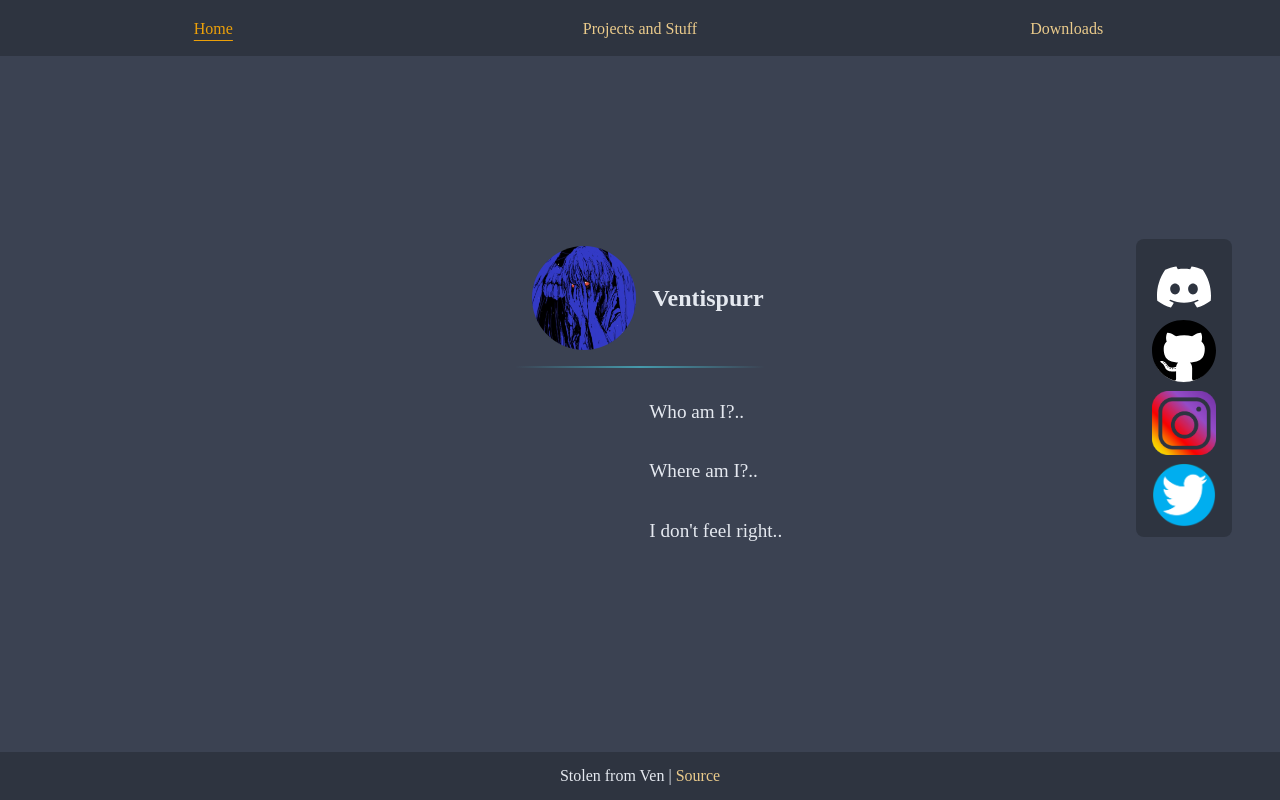
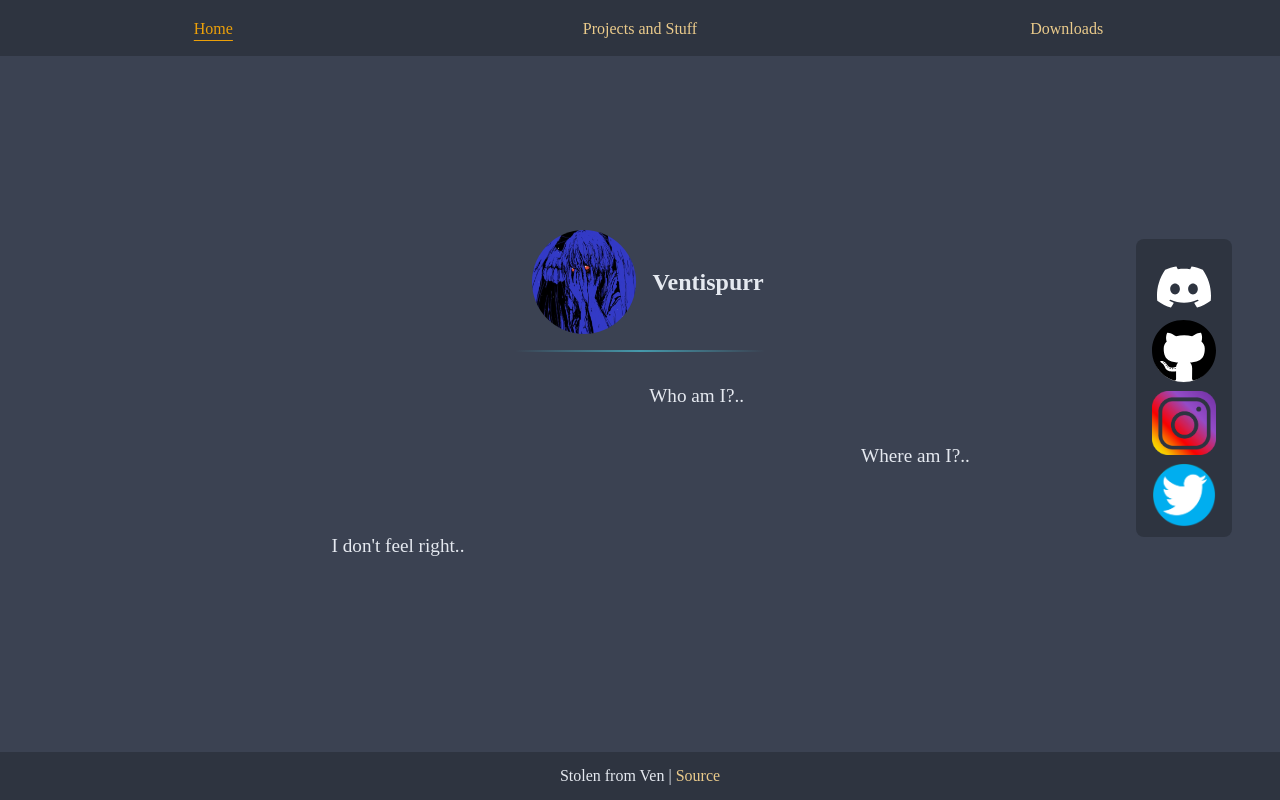
Before and after one commit to rawt4k/its.ven.rip, a website: page index.html in a window 1280 px wide. Drawn offline with Linux system fonts and the light colour scheme.

Commit message:
Update index.html

```diff
--- a/index.html
+++ b/index.html
@@ -56,11 +56,11 @@
         </section>
 
         <section>
-           	ㅤㅤㅤㅤㅤㅤㅤㅤㅤㅤㅤㅤㅤㅤㅤㅤㅤㅤㅤㅤㅤㅤㅤㅤWhere am I?..
+           	ㅤㅤㅤㅤㅤㅤㅤㅤㅤㅤㅤㅤㅤㅤㅤㅤㅤㅤㅤㅤㅤㅤㅤㅤㅤㅤㅤㅤㅤㅤㅤㅤㅤㅤㅤㅤWhere am I?..
         </section>
 
         <section>
-           	ㅤㅤㅤㅤㅤㅤㅤㅤㅤㅤㅤㅤㅤㅤㅤㅤㅤㅤㅤㅤㅤㅤㅤㅤI don't feel right..
+           	ㅤㅤㅤㅤㅤㅤㅤㅤㅤㅤㅤㅤㅤㅤㅤㅤㅤㅤㅤㅤㅤㅤㅤㅤㅤㅤㅤㅤㅤㅤㅤㅤㅤㅤㅤㅤㅤㅤㅤㅤㅤㅤㅤㅤㅤㅤㅤㅤㅤㅤㅤㅤI don't feel right..
         </section>
 
 
```
